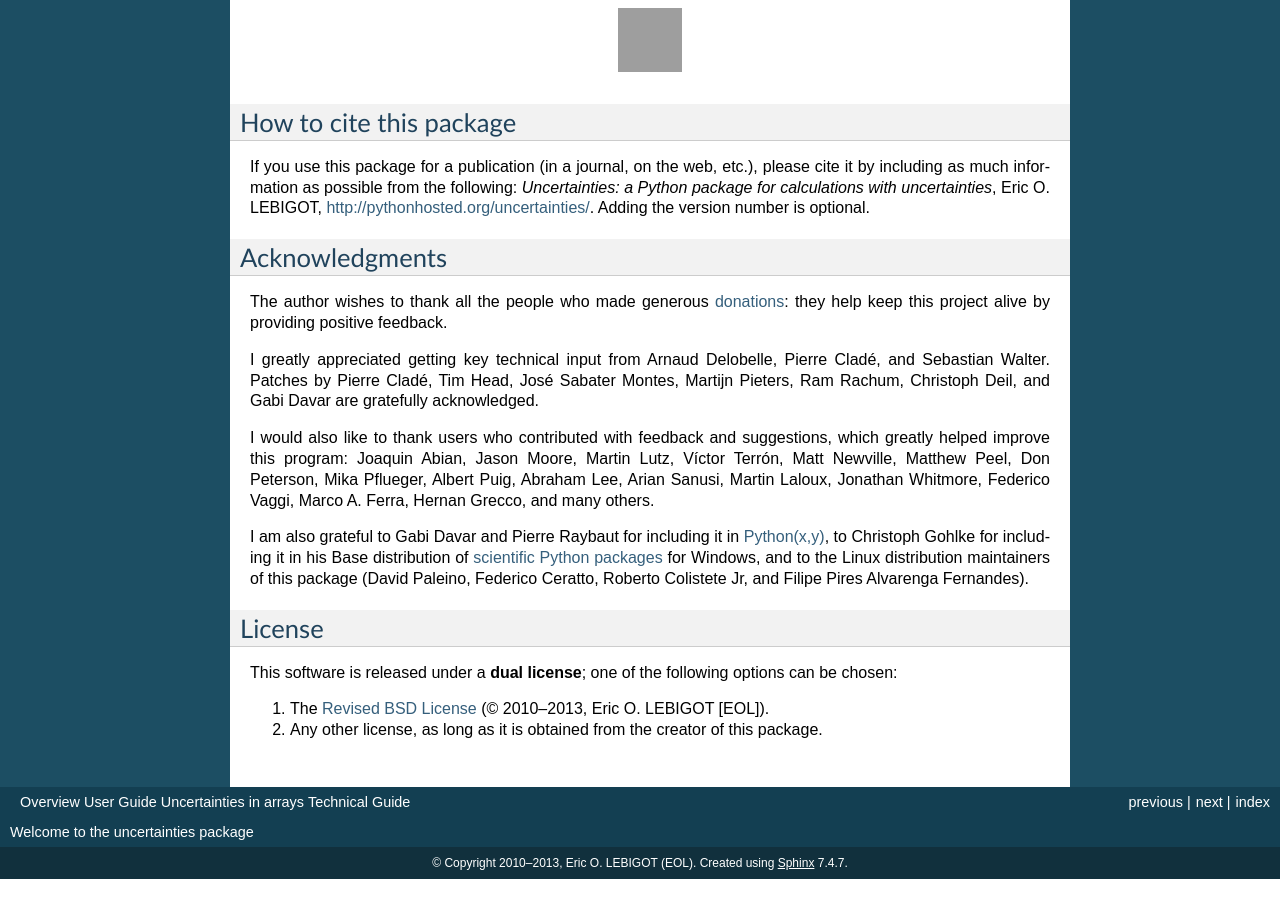
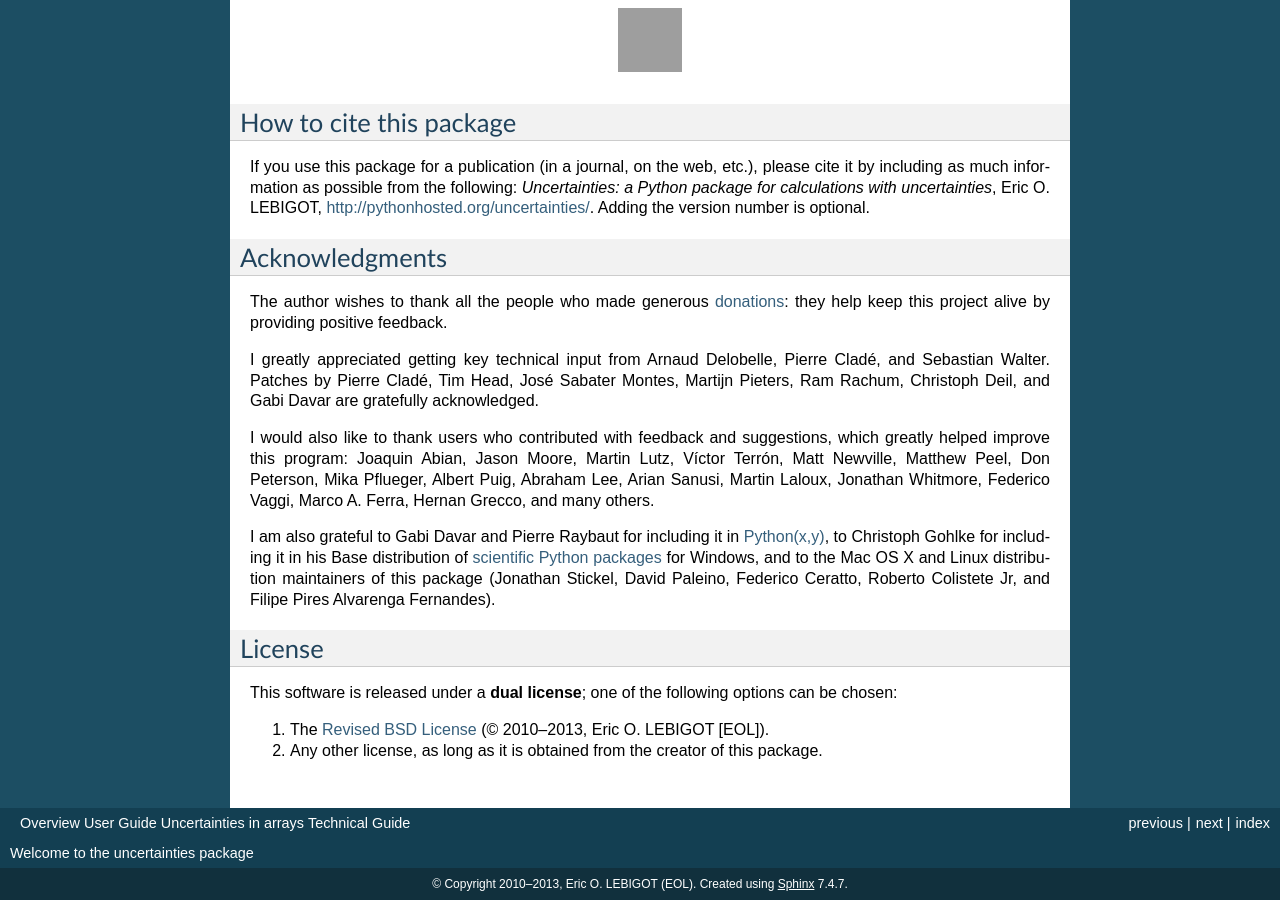
Before and after one commit to lmfit/uncertainties, a Sphinx documentation site: the page built from doc/index.rst, in a window 1280 px wide and 900 px high, scrolled down 4749 px. Built offline with Sphinx 7.4.7, drawn with Linux system fonts in a browser that asks for light colours; the version number is read from the project's files by our own code; before the commit the page ends 5628 px from its top, so only the background shows below that.

Commit message:
Added MacPorts package maintainer.

```diff
--- a/doc/index.rst
+++ b/doc/index.rst
@@ -381,9 +381,9 @@
 I am also grateful to Gabi Davar and Pierre Raybaut for including it
 in `Python(x,y)`_, to Christoph Gohlke for including it in his Base
 distribution of `scientific Python packages`_ for Windows, and to the
-Linux distribution maintainers of this package (David Paleino,
-Federico Ceratto, Roberto Colistete Jr, and Filipe Pires Alvarenga
-Fernandes).
+Mac OS X and Linux distribution maintainers of this package (Jonathan
+Stickel, David Paleino, Federico Ceratto, Roberto Colistete Jr, and
+Filipe Pires Alvarenga Fernandes).
 
 .. index:: license
 
```
